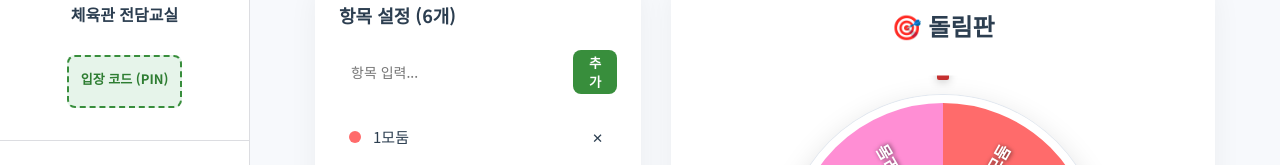
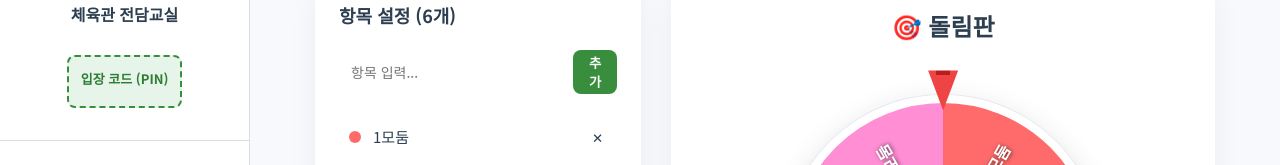
Before and after one commit to KOOthcr/Specialist-Note-for-CLASS, a React (Vite) app in the folder client/: page /main/tools/roulette in a window 1280 px wide. Shown: the part 153-318 px from the top of the page. Built offline with nearby package versions, Linux system fonts and the light colour scheme; no server answers; the database is empty; sample sign-in values are in the browser's storage; a web font is replaced by a local one.

Commit message:
Update roulette pointer to a sharp arrow

```diff
--- a/client/src/pages/tools/RoulettePage.css
+++ b/client/src/pages/tools/RoulettePage.css
@@ -124,34 +124,36 @@
 
 .pointer-container {
   position: absolute;
-  top: -20px;
+  top: -25px; /* 약간 위로 이동 */
   left: 50%;
   transform: translateX(-50%);
-  z-index: 20;
+  z-index: 25;
   display: flex;
   flex-direction: column;
   align-items: center;
 }
 
 .pointer-arrow {
-  width: 40px;
+  width: 30px;
   height: 40px;
-  background-color: var(--color-danger);
+  background-color: #ef4444; /* 명확한 빨간색 */
+  /* 뾰족한 아래 방향 화살표 */
   clip-path: polygon(50% 100%, 0 0, 100% 0);
-  filter: drop-shadow(0 2px 4px rgba(0,0,0,0.2));
+  filter: drop-shadow(0 4px 4px rgba(0,0,0,0.3));
   position: relative;
 }
 
-.pointer-arrow::after {
+/* 화살표 윗부분 장식 */
+.pointer-arrow::before {
   content: '';
   position: absolute;
-  top: -10px;
+  top: -15px;
   left: 50%;
   transform: translateX(-50%);
-  width: 12px;
-  height: 15px;
-  background-color: var(--color-danger-dark, #c53030);
-  border-radius: 2px;
+  width: 14px;
+  height: 20px;
+  background-color: #b91c1c; /* 더 어두운 빨간색 */
+  border-radius: 2px 2px 0 0;
 }
 
 .wheel {
```
